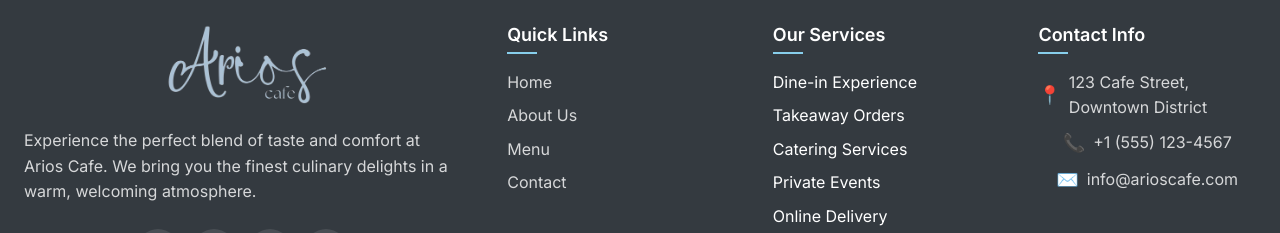
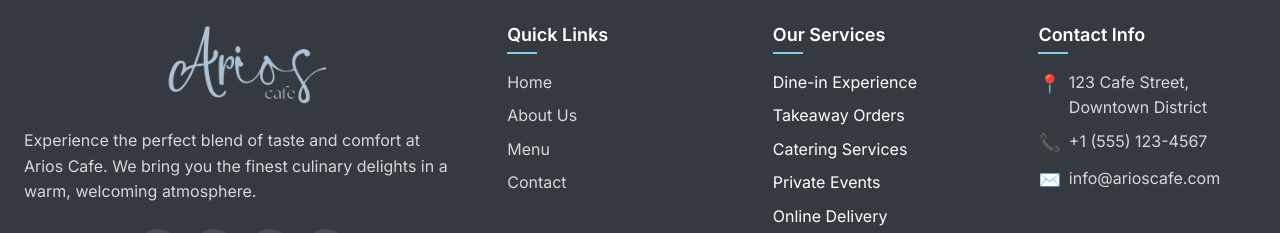
Before and after one commit to Ayzieldev/Arios-Landing-Page, a React (Create React App) app: page / in a window 1280 px wide. Shown: the part 5039-5272 px from the top of the page. Built offline with nearby package versions, Linux system fonts and the light colour scheme; no server answers.

Commit message:
upate footer contact info

```diff
--- a/src/styles/components/_footer.scss
+++ b/src/styles/components/_footer.scss
@@ -121,7 +121,8 @@
 
   &__contact {
     .contact-item {
-      @include flex-center;
+      // @include flex-center;
+      display: flex;
       gap: $spacing-sm;
       margin-bottom: $spacing-sm;
       color: rgba(255, 255, 255, 0.8);
```
